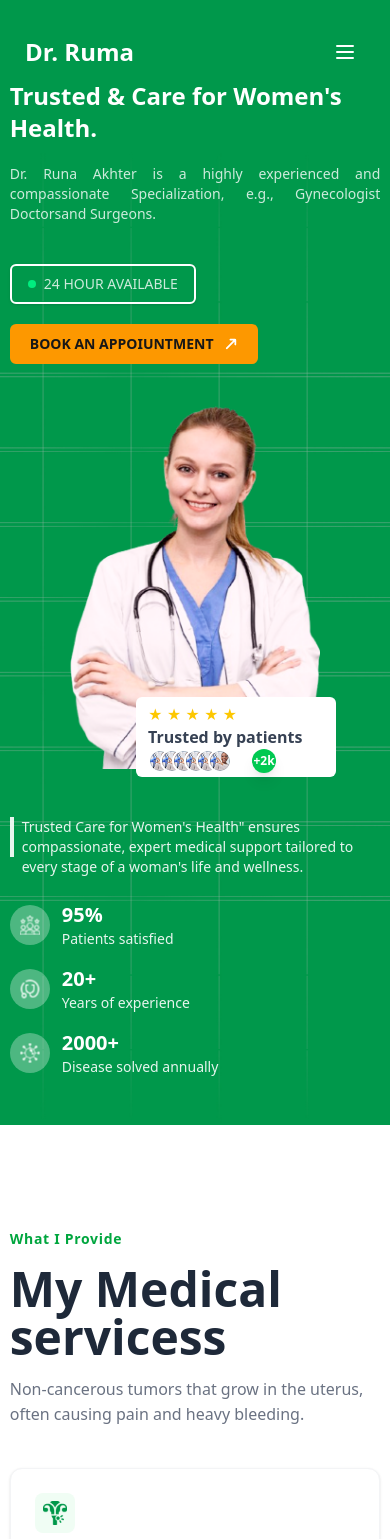
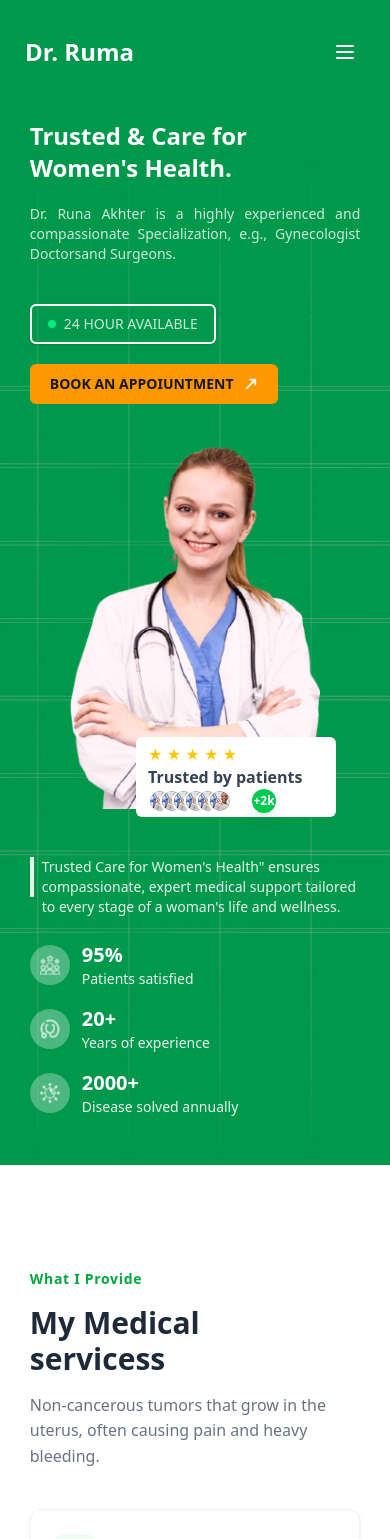
Before and after one commit to mrashed21/doctor_portfolio, a Next.js app: page / in a window 390 px wide. Shown: the top 1539 px of the page. Built offline with nearby package versions, Linux system fonts and the light colour scheme.

Commit message:
update service section

```diff
--- a/src/Components/Home/Hero.jsx
+++ b/src/Components/Home/Hero.jsx
@@ -5,11 +5,11 @@ const HeroSection = () => {
   return (
     <div className="relative bg-[url('/hero_banner.jpg')] bg-cover bg-center bg-no-repeat lg:pt-24 pb-12 overflow-hidden min-h-screen flex items-center">
       {/* Main Content Container */}
-      <Container className="">
+      <Container className="px-5">
         <section className="flex flex-col lg:flex-row items-center justify-between w-full">
           {/* leftside */}
           <div className="w-full lg:w-auto pt-20 lg:pt-0">
-            <h1 className="text-2xl lg:text-6xl font-bold text-white">
+            <h1 className="text-2xl lg:text-6xl mt-10 lg:mt-0 font-bold text-white">
               Trusted & Care for Women's Health.
             </h1>
             <p className="text-white/80 mt-5 text-sm lg:text-base text-justify font-medium">
--- a/src/Components/Home/Services.jsx
+++ b/src/Components/Home/Services.jsx
@@ -37,16 +37,16 @@ const Services = () => {
   const serviceCards = cards.slice(0, 5);
   return (
     <section id="services" className="py-16 bg-white">
-      <Container>
+      <Container className="px-5">
         <div className="grid grid-cols-1 lg:grid-cols-4 gap-6">
           <div className="col-span-1  space-y-4 pt-10 pb-4">
             <p className="text-green-600 font-semibold text-sm tracking-wider">
               What I Provide
             </p>
-            <h2 className="text-5xl font-extrabold text-gray-800">
+            <h2 className="text-3xl lg:text-5xl font-extrabold text-gray-800">
               My Medical <br /> servicess
             </h2>
-            <p className="text-gray-500 mt-2 pr-4">
+            <p className="text-gray-500 lg:mt-2 pr-4">
               Non-cancerous tumors that grow in the uterus, often causing pain
               and heavy bleeding.
             </p>
```
